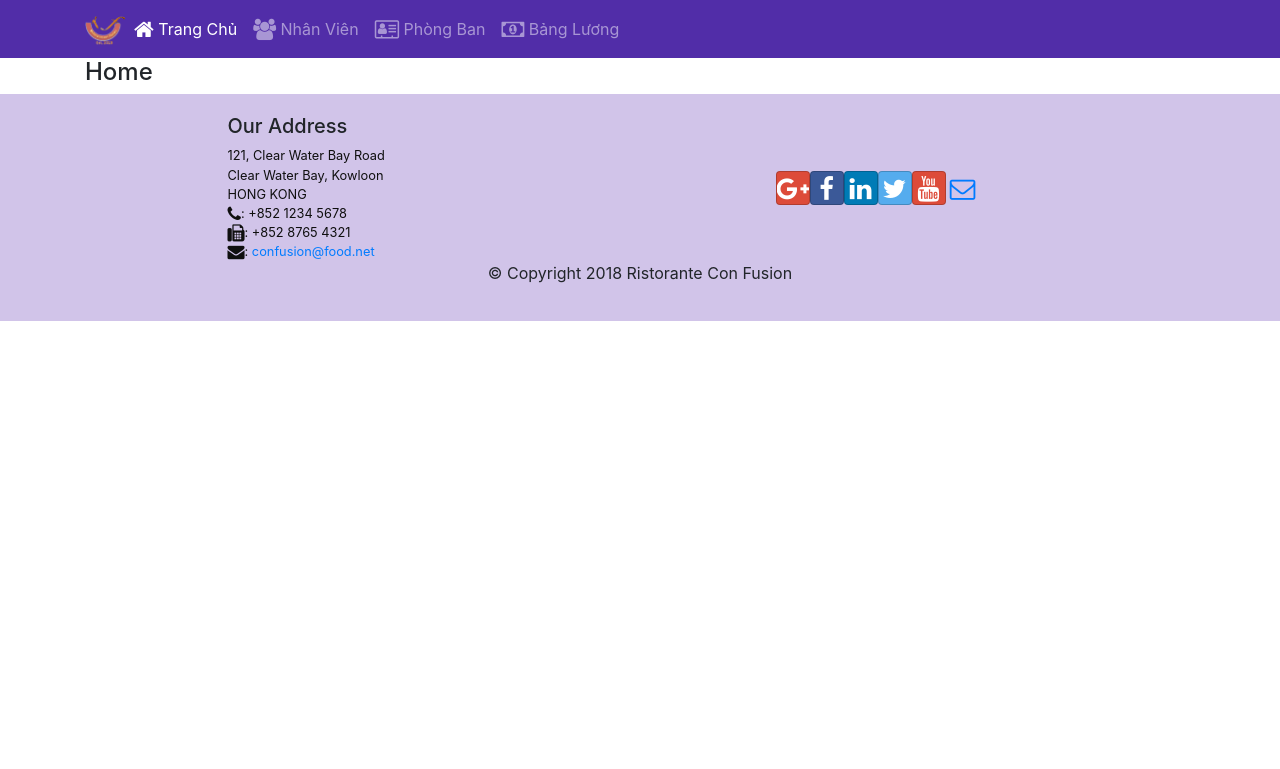
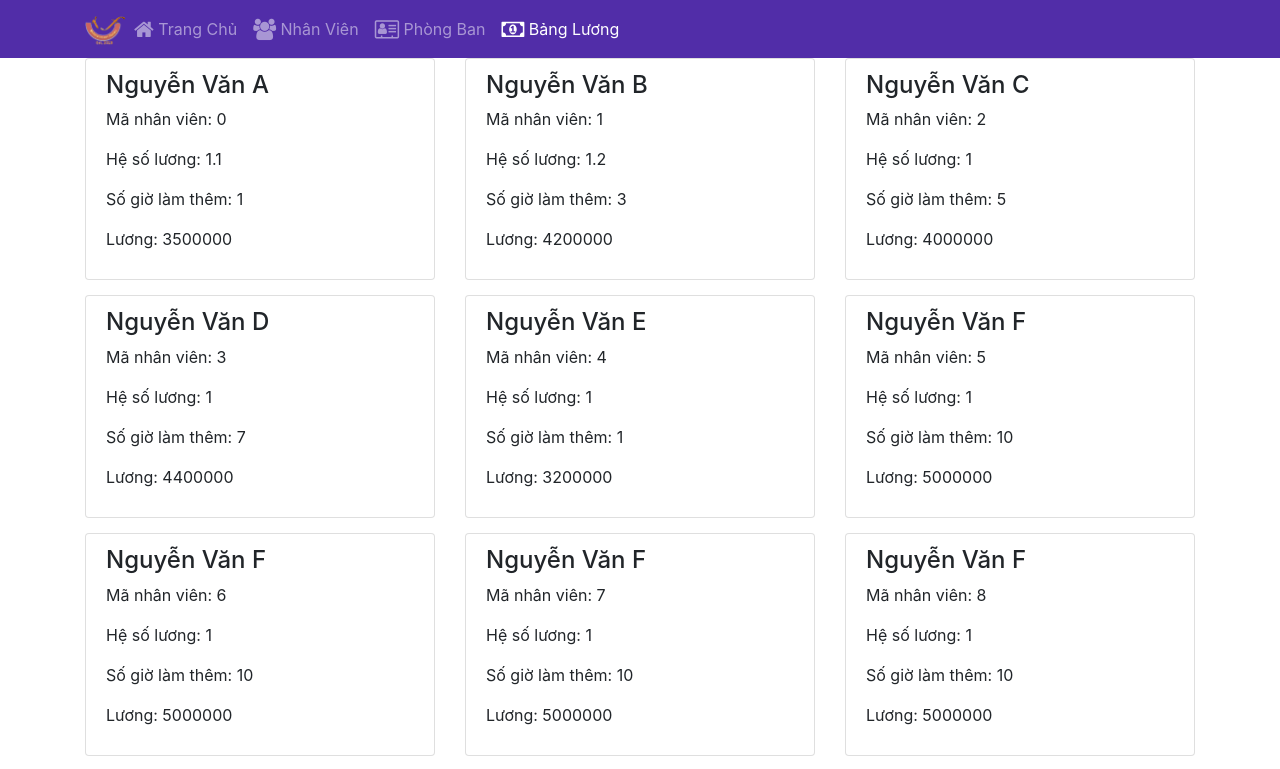
Before and after one commit to camhang190497/FUNIX-ASSIGNMENT, a React (Create React App) app: page /bangluong in a window 1280 px wide. Before the commit this address led to /trangchu. Shown: the top 769 px of the page. Built offline with nearby package versions, Linux system fonts and the light colour scheme.

Commit message:
add Salary component

```diff
--- a/src/components/MainComponent.js
+++ b/src/components/MainComponent.js
@@ -3,7 +3,7 @@ import React, { Component } from 'react';
 import { DEPARTMENTS, STAFFS } from '../shared/staffs';
 import StaffList from './StaffListComponent';
 import DepartmentList from './DepartmentComponent';
-
+import Salary from './SalaryComponent';
 import Header from './HeaderComponent';
 import Footer from './FooterComponent';
 import Home from './HomeComponent';
@@ -36,6 +36,7 @@ class Main extends Component {
           <Route path="/trangchu" component={HomePage}/>
           <Route exact path="/nhanvien" component={() => <StaffList staffs={this.state.staffs}/>} />
           <Route exact path="/phongban" component={() => <DepartmentList departments={this.state.departments}/>} />
+          <Route exact path="/bangluong" component={() => <Salary staffs={this.state.staffs}/>} />
           <Redirect to="/trangchu" />
         </Switch>
         <Footer />
--- /dev/null
+++ b/src/components/SalaryComponent.js
@@ -0,0 +1,43 @@
+import React from 'react';
+
+function RenderSalaryItem({staff}) {
+    const basicSalary = 3000000;
+    const overTimeSalary = 200000;
+    const totalsalary = parseInt((staff.salaryScale * basicSalary) + (staff.overTime * overTimeSalary), 10 );
+
+    return(
+        <div style={{paddingBottom:'15px'}}>
+            <li className="list-group-item">
+                <h4>{staff.name}</h4>
+                <p>Mã nhân viên: {staff.id}</p>
+                <p>Hệ số lương: {staff.salaryScale}</p>
+                <p>Số giờ làm thêm: {staff.overTime}</p>
+                <p><span>Lương: {totalsalary}</span></p>
+            </li>
+        </div>
+    )
+}
+
+const Salary = (props) => {
+    const salary = props.staffs.map((staff) => {
+        return(
+            <div key={staff.id} className="col-12 col-sm-6 col-md-4">
+                <RenderSalaryItem staff={staff} />
+            </div>
+        );
+    });
+    return(
+        <div>
+            <div className="container">
+                <div className="row">
+
+                </div>
+                <div className="row">
+                    {salary}
+                </div>
+
+            </div>
+        </div>
+    )
+}
+export default Salary;
```
